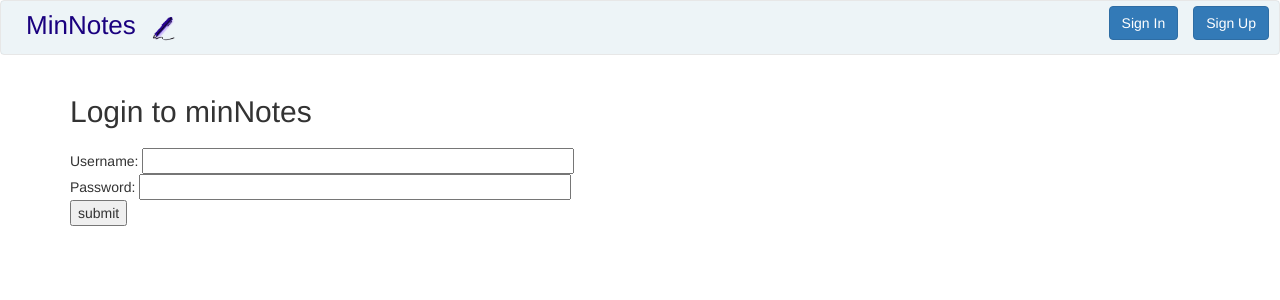
After one commit to LaserSH/MinNotes, a Django app: page /note/login/ in a window 1280 px wide. The commit adds this page. Shown: the top 300 px of the page. Run offline with Django 3.2, Linux system fonts and the light colour scheme; some libraries are stand-ins or nearby versions.

Commit message:
Finish basic User Authentication

```diff
--- a/MinNotes/settings.py
+++ b/MinNotes/settings.py
@@ -38,6 +38,11 @@ INSTALLED_APPS = [
     'django.contrib.sessions',
     'django.contrib.messages',
     'django.contrib.staticfiles',
+]
+
+PASSWORD_HASHERS = [
+'django.contrib.auth.hashers.PBKDF2PasswordHasher',
+'django.contrib.auth.hashers.PBKDF2SHA1PasswordHasher',
 ]
 
 MIDDLEWARE_CLASSES = [
--- a/notesTaking/admin.py
+++ b/notesTaking/admin.py
@@ -1,6 +1,6 @@
 from django.contrib import admin
 
-from .models import Note, Notebook
+from .models import Note, Notebook, UserProfile
 
 class NoteAdmin(admin.ModelAdmin):
     list_display = ('title', 'mod_date')
@@ -18,3 +18,4 @@ class NotebookAdmin(admin.ModelAdmin):
 
 admin.site.register(Note, NoteAdmin)
 admin.site.register(Notebook, NotebookAdmin)
+admin.site.register(UserProfile)
--- a/notesTaking/static/notesTaking/css/style.css
+++ b/notesTaking/static/notesTaking/css/style.css
@@ -27,8 +27,14 @@
   text-align: center;
   max-width: 300px;
   margin-right: 20px;
+  margin-bottom: 20px;
 }
 
 .list-group-item {
   font-size: 20px;
 }
+
+.btn-login {
+  float: right;
+  margin: 0 10px 0 5px;
+}
--- a/notesTaking/templates/notesTaking/base.html
+++ b/notesTaking/templates/notesTaking/base.html
@@ -17,7 +17,20 @@
         <a href="{% url 'notesTaking:index' %}" id="logo">
           <h3>MinNotes</h3>
         </a>
+        {% if user.is_authenticated %}
+        <img class="btn-login" src="{{userProfile.picture}}"/>
+        <button class="btn btn-default btn-primary btn-login">{{user.username}}</button>
+        {% else %}
         <img src="{% static 'notesTaking/img/logo.gif' %}" id="logo-img"/>
+        <a href="{% url 'notesTaking:register' %}">
+          <button class="btn btn-default btn-primary btn-login">
+                Sign Up</button>
+        </a>
+        <a href="{% url 'notesTaking:login' %}">
+        <button class="btn btn-default btn-primary btn-login">
+                Sign In</button>
+        </a>
+        {% endif %}
       </div>
     </nav>
   </header>
--- /dev/null
+++ b/notesTaking/templates/notesTaking/login.html
@@ -0,0 +1,21 @@
+<!DOCTYPE html>
+{% extends "notesTaking/base.html" %}
+{% load staticfiles %}
+
+{% block title %}User Login{% endblock %}
+{% block content %}
+
+<div class="container">
+  <div class="row">
+    <h2>Login to minNotes</h2>
+  </div>
+  <div class="row">
+    <form id="login_form" method="post" action="{% url 'notesTaking:login' %}">
+        {% csrf_token %}
+        Username: <input type="text" name="username" value="" size="50" /> <br/>
+        Password: <input type="password" name="password" value="" size="50" /> <br/>
+        <input type="submit" value="submit" />
+    </form>
+  </div>
+</div>
+{% endblock %}
--- a/notesTaking/urls.py
+++ b/notesTaking/urls.py
@@ -5,6 +5,8 @@ from . import views
 urlpatterns = [
     url(r'^$', views.IndexView.as_view(), name='index'),
     url(r'^new_notebook/$', views.notebook_new, name="notebook_new"),
+    url(r'^register/$', views.register, name='register'),
+    url(r'^login/$', views.user_login, name='login'),
     url(r'^(?P<slug>[\w\-]+)/$', views.NotebookView.as_view(),
             name='notebook'),
     url(r'^(?P<slug>[\w\-]+)/new_note/$', views.note_new, name="note_new"),
--- a/notesTaking/views.py
+++ b/notesTaking/views.py
@@ -1,10 +1,12 @@
 from django.shortcuts import render, get_object_or_404
-from django.http import HttpResponseRedirect, Http404
+from django.http import HttpResponseRedirect, Http404, HttpResponse
 from django.core.urlresolvers import reverse
+from django.contrib.auth import authenticate, login
 from django.views import generic
 
+
 from .models import Notebook, Note
-from .forms import NotebookForm, NoteForm
+from .forms import NotebookForm, NoteForm, UserForm, UserProfileForm
 
 from datetime import datetime
 
@@ -88,3 +90,102 @@ def note_new(request, slug):
         form = NoteForm(auto_id=True)
 
     return render(request, 'notesTaking/note_new.html', {'form': form, 'notebook': nb})
+
+def register(request):
+
+    # A boolean value for telling the template whether the registration was successful.
+    # Set to False initially. Code changes value to True when registration succeeds.
+    registered = False
+
+    # If it's a HTTP POST, we're interested in processing form data.
+    if request.method == 'POST':
+        # Attempt to grab information from the raw form information.
+        # Note that we make use of both UserForm and UserProfileForm.
+        user_form = UserForm(data=request.POST)
+        profile_form = UserProfileForm(data=request.POST)
+
+        # If the two forms are valid...
+        if user_form.is_valid() and profile_form.is_valid():
+            # Save the user's form data to the database.
+            user = user_form.save()
+
+            # Now we hash the password with the set_password method.
+            # Once hashed, we can update the user object.
+            user.set_password(user.password)
+            user.save()
+
+            # Now sort out the UserProfile instance.
+            # Since we need to set the user attribute ourselves, we set commit=False.
+            # This delays saving the model until we're ready to avoid integrity problems.
+            profile = profile_form.save(commit=False)
+            profile.user = user
+
+            # Did the user provide a profile picture?
+            # If so, we need to get it from the input form and put it in the UserProfile model.
+            if 'picture' in request.FILES:
+                profile.picture = request.FILES['picture']
+
+            # Now we save the UserProfile model instance.
+            profile.save()
+
+            # Update our variable to tell the template registration was successful.
+            registered = True
+
+        # Invalid form or forms - mistakes or something else?
+        # Print problems to the terminal.
+        # They'll also be shown to the user.
+        else:
+            print(user_form.errors, profile_form.errors)
+
+    # Not a HTTP POST, so we render our form using two ModelForm instances.
+    # These forms will be blank, ready for user input.
+    else:
+        user_form = UserForm()
+        profile_form = UserProfileForm()
+
+    # Render the template depending on the context.
+    return render(request,
+            'notesTaking/register.html',
+            {'user_form': user_form, 'profile_form': profile_form, 'registered': registered} )
+
+
+def user_login(request):
+
+    # If the request is a HTTP POST, try to pull out the relevant information.
+    if request.method == 'POST':
+        # Gather the username and password provided by the user.
+        # This information is obtained from the login form.
+                # We use request.POST.get('<variable>') as opposed to request.POST['<variable>'],
+                # because the request.POST.get('<variable>') returns None, if the value does not exist,
+                # while the request.POST['<variable>'] will raise key error exception
+        username = request.POST.get('username')
+        password = request.POST.get('password')
+
+        # Use Django's machinery to attempt to see if the username/password
+        # combination is valid - a User object is returned if it is.
+        user = authenticate(username=username, password=password)
+
+        # If we have a User object, the details are correct.
+        # If None (Python's way of representing the absence of a value), no user
+        # with matching credentials was found.
+        if user:
+            # Is the account active? It could have been disabled.
+            if user.is_active:
+                # If the account is valid and active, we can log the user in.
+                # We'll send the user back to the homepage.
+                login(request, user)
+                return HttpResponseRedirect('notesTaking/index.html')
+            else:
+                # An inactive account was used - no logging in!
+                return HttpResponse("Your minNotes account is disabled.")
+        else:
+            # Bad login details were provided. So we can't log the user in.
+            print("Invalid login details: {0}, {1}".format(username, password))
+            return HttpResponse("Invalid login details supplied.")
+
+    # The request is not a HTTP POST, so display the login form.
+    # This scenario would most likely be a HTTP GET.
+    else:
+        # No context variables to pass to the template system, hence the
+        # blank dictionary object...
+        return render(request, 'notesTaking/login.html', {})
```
Also changed, not shown: notesTaking/forms.py (+13 -1 lines), notesTaking/models.py (+9 -0 lines), notesTaking/templates/notesTaking/register.html (added, +34 -0 lines), .travis.yml, README.md, notesTaking/migrations/0002_userprofile.py (added), profile_images/avatar_34702_2012-10-10-18-35-33_full.png (added).
